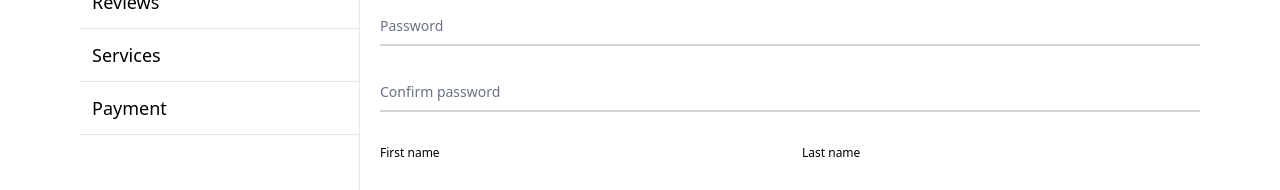
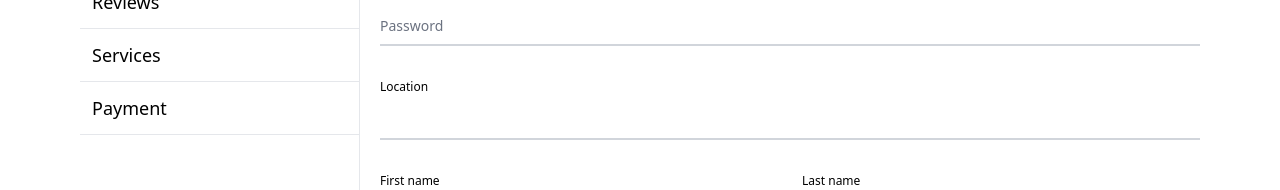
Before and after one commit to brianalegre/No-Free-Toes, a React (Create React App) app in the folder client/: page /profile in a window 1280 px wide. Shown: the part 254-444 px from the top of the page. Built offline with nearby package versions, Linux system fonts and the light colour scheme; no server answers; the HTML template or start-up script is replaced by a standard one.

Commit message:
need to debugg form handler on profile setting

```diff
--- a/client/src/components/UserProfilePage/UserProfilePage.js
+++ b/client/src/components/UserProfilePage/UserProfilePage.js
@@ -10,8 +10,9 @@ const avatarImg = ".././assets/images/man.png";
 
 export default function UserProfilePage() {
   const { loggedInUserId } = useParams();
-  const [loggedInUser, setLoggedInUser] = useState({});
-  console.log("USERID", loggedInUserId);
+  // const [loggedInUser, setLoggedInUser] = useState({});
+  // console.log("USERID", loggedInUserId);
+
   // // CHECK IF LOGGED
   // const isLoggedIn = Auth.loggedIn() ? true : false;
   // // if isLoggedin true then get the user id from the token
@@ -21,12 +22,12 @@ export default function UserProfilePage() {
   // const loggedUserData = Auth.getProfile()
   // // console.log("LOGGED IN DATA ---------", profile)
 
-  const { loading, error, data } = useQuery(QUERY_SINGLE_NORMALUSER, {
+  const { loading, error, data, refetch } = useQuery(QUERY_SINGLE_NORMALUSER, {
     variables: { normalUserId: loggedInUserId },
     fetchPolicy: "no-cache",
   });
 
-  const { email, firstName, lastName, photo } = data?.normalUser || {};
+  const { email, firstName, lastName, photo, location } = data?.normalUser || {};
 
   return (
     <>
@@ -37,10 +38,13 @@ export default function UserProfilePage() {
           <div className="grid grid-cols-1 md:grid-cols-[25%_75%]">
             {/* Tabs */}
             <ProfileTabs
+              loggedInUserId={loggedInUserId}
+              email={email}
               firstName={firstName}
               lastName={lastName}
-              email={email}
-              photo= {photo}
+              photo={photo}
+              location={location}
+              refetch={refetch}
             />
           </div>
         </div>
@@ -50,7 +54,7 @@ export default function UserProfilePage() {
 }
 
 
-  /* <section className="mt-5 md:ml-5 md:mt-0">
-    Form Card template, TODO update to fit needs
-    <ProfileSettings />
+/* <section className="mt-5 md:ml-5 md:mt-0">
+  Form Card template, TODO update to fit needs
+  <ProfileSettings />
 </section> */
--- a/client/src/components/UserProfilePage/subcomponents/ProfileSettings.js
+++ b/client/src/components/UserProfilePage/subcomponents/ProfileSettings.js
@@ -1,7 +1,54 @@
-import React from "react";
+import React, { useState } from "react";
+import { useMutation } from "@apollo/client";
+import { EDIT_NORMALUSER } from "../../../utils/mutations"
 
-export default function ProfileSettings({firstName, lastName, email}) {
+
+export default function ProfileSettings({ loggedInUserId, email, firstName, lastName, location, refetch }) {
     // const { firstName, lastName, email } = serviceUser;
+
+    // CREATE STATE FROM FORM
+    const [userInfo, setUserInfo] = useState({
+        normalUserId: loggedInUserId,
+        email: '',
+        firstName: '',
+        lastName: '',
+        password: '',
+        // photo: '',
+        location: ''
+    })
+
+    // UPDATE STATE
+    const handleUserInput = (event) => {
+        const { name, value } = event.target;
+
+        setUserInfo({
+            ...userInfo,
+            [name]: value,
+        });
+
+    };
+
+    // MUTATION TO EDIT NORMAL USER
+    const [updateProfile, { error, data }] = useMutation(EDIT_NORMALUSER)
+
+    // SUBMIT FORM
+    const handleFormSubmit = async (event) => {
+        event.preventDefault();
+        console.log("USER INFO STATE--------", userInfo)
+
+        try {
+            await updateProfile({
+                variables: {...userInfo},
+            });
+        } catch(error) {
+            console.error(error);
+        }
+    };
+
+    // console.log(updateProfile)
+
+
+    // console.log('CURRENT STATE -----', userInfo)
 
     return (
         // Section div needs wrap each profile component
@@ -13,27 +60,31 @@ export default function ProfileSettings({firstName, lastName, email}) {
                 </h1>
                 <div className="relative z-0 mb-6 w-full group">
                     <label for="floating_email" className="text-xs">Email address</label>
-                    <input type="email" name="floating_email" id="floating_email" className="block py-2.5 px-0 w-full text-sm text-black bg-transparent border-0 border-b-2 border-gray-300 appearance-none dark:text-white dark:border-gray-600 dark:focus:border-blue-500 focus:outline-none focus:ring-0 focus:border-blue-600 peer" placeholder={email} required />
+                    <input onChange={handleUserInput} type="email" name="email" id="floating_email" className="block py-2.5 px-0 w-full text-sm text-black bg-transparent border-0 border-b-2 border-gray-300 appearance-none dark:text-white dark:border-gray-600 dark:focus:border-blue-500 focus:outline-none focus:ring-0 focus:border-blue-600 peer" placeholder={email} required />
                 </div>
                 <div className="relative z-0 mb-6 w-full group">
-                    <input type="password" name="floating_password" id="floating_password" className="block py-2.5 px-0 w-full text-sm text-gray-900 bg-transparent border-0 border-b-2 border-gray-300 appearance-none dark:text-white dark:border-gray-600 dark:focus:border-blue-500 focus:outline-none focus:ring-0 focus:border-blue-600 peer" placeholder=" " required />
+                    <input onChange={handleUserInput} type="password" name="password" id="floating_password" className="block py-2.5 px-0 w-full text-sm text-gray-900 bg-transparent border-0 border-b-2 border-gray-300 appearance-none dark:text-white dark:border-gray-600 dark:focus:border-blue-500 focus:outline-none focus:ring-0 focus:border-blue-600 peer" placeholder=" " required />
                     <label for="floating_password" className="peer-focus:font-medium absolute text-sm text-gray-500 dark:text-gray-400 duration-300 transform -translate-y-6 scale-75 top-3 -z-10 origin-[0] peer-focus:left-0 peer-focus:text-blue-600 peer-focus:dark:text-blue-500 peer-placeholder-shown:scale-100 peer-placeholder-shown:translate-y-0 peer-focus:scale-75 peer-focus:-translate-y-6">Password</label>
                 </div>
-                <div className="relative z-0 mb-6 w-full group">
+                {/* <div className="relative z-0 mb-6 w-full group">
                     <input type="password" name="repeat_password" id="floating_repeat_password" className="block py-2.5 px-0 w-full text-sm text-gray-900 bg-transparent border-0 border-b-2 border-gray-300 appearance-none dark:text-white dark:border-gray-600 dark:focus:border-blue-500 focus:outline-none focus:ring-0 focus:border-blue-600 peer" placeholder=" " required />
                     <label for="floating_repeat_password" className="peer-focus:font-medium absolute text-sm text-gray-500 dark:text-gray-400 duration-300 transform -translate-y-6 scale-75 top-3 -z-10 origin-[0] peer-focus:left-0 peer-focus:text-blue-600 peer-focus:dark:text-blue-500 peer-placeholder-shown:scale-100 peer-placeholder-shown:translate-y-0 peer-focus:scale-75 peer-focus:-translate-y-6">Confirm password</label>
+                </div> */}
+                <div className="relative z-0 mb-6 w-full group">
+                    <label for="floating_location" className="text-xs">Location</label>
+                    <input onChange={handleUserInput} type="text" name="location" id="floating_location" className="block py-2.5 px-0 w-full text-sm text-black bg-transparent border-0 border-b-2 border-gray-300 appearance-none dark:text-white dark:border-gray-600 dark:focus:border-blue-500 focus:outline-none focus:ring-0 focus:border-blue-600 peer" placeholder={location} required />
                 </div>
                 <div className="grid md:grid-cols-2 md:gap-6">
                     <div className="relative z-0 mb-6 w-full group">
-                    <label for="floating_email" className="text-xs">First name</label>
-                    <input type="email" name="floating_email" id="floating_email" className="block py-2.5 px-0 w-full text-sm text-black bg-transparent border-0 border-b-2 border-gray-300 appearance-none dark:text-white dark:border-gray-600 dark:focus:border-blue-500 focus:outline-none focus:ring-0 focus:border-blue-600 peer" placeholder={firstName} required />
+                        <label for="floating_email" className="text-xs">First name</label>
+                        <input onChange={handleUserInput} type="text" name="firstName" id="floating_fn" className="block py-2.5 px-0 w-full text-sm text-black bg-transparent border-0 border-b-2 border-gray-300 appearance-none dark:text-white dark:border-gray-600 dark:focus:border-blue-500 focus:outline-none focus:ring-0 focus:border-blue-600 peer" placeholder={firstName} required />
                     </div>
                     <div className="relative z-0 mb-6 w-full group">
-                    <label for="floating_email" className="text-xs">Last name</label>
-                    <input type="email" name="floating_email" id="floating_email" className="block py-2.5 px-0 w-full text-sm text-black bg-transparent border-0 border-b-2 border-gray-300 appearance-none dark:text-white dark:border-gray-600 dark:focus:border-blue-500 focus:outline-none focus:ring-0 focus:border-blue-600 peer" placeholder={lastName} required />
+                        <label for="floating_email" className="text-xs">Last name</label>
+                        <input onChange={handleUserInput} type="text" name="lastName" id="floating_ln" className="block py-2.5 px-0 w-full text-sm text-black bg-transparent border-0 border-b-2 border-gray-300 appearance-none dark:text-white dark:border-gray-600 dark:focus:border-blue-500 focus:outline-none focus:ring-0 focus:border-blue-600 peer" placeholder={lastName} required />
                     </div>
                 </div>
-                <button type="submit" className="text-white bg-blue-700 hover:bg-blue-800 focus:ring-4 focus:outline-none focus:ring-blue-300 font-medium rounded-lg text-sm w-full sm:w-auto px-5 py-2.5 text-center dark:bg-blue-600 dark:hover:bg-blue-700 dark:focus:ring-blue-800">Submit</button>
+                <button onClick={handleFormSubmit} type="submit" className="text-white bg-blue-700 hover:bg-blue-800 focus:ring-4 focus:outline-none focus:ring-blue-300 font-medium rounded-lg text-sm w-full sm:w-auto px-5 py-2.5 text-center dark:bg-blue-600 dark:hover:bg-blue-700 dark:focus:ring-blue-800">Submit</button>
             </form>
         </section>
     )
--- a/client/src/components/UserProfilePage/subcomponents/ProfileTabs.js
+++ b/client/src/components/UserProfilePage/subcomponents/ProfileTabs.js
@@ -3,7 +3,7 @@ import ProfileSettings from "./ProfileSettings";
 const avatarImg = ".././assets/images/man.png";
 
 
-export default function ProfileTabs({firstName, lastName, email, photo}) {
+export default function ProfileTabs({loggedInUserId, email, firstName, lastName, photo, location, refetch }) {
     const [profileTabs] = useState([
         {
             name: "Profile",
@@ -51,7 +51,13 @@ export default function ProfileTabs({firstName, lastName, email, photo}) {
 
             <div className={currentTab.name === "Profile" ? null : "hidden"}>
                 {/* Form Card template, TODO update to fit needs */}
-                <ProfileSettings firstName={firstName} lastName={lastName} email={email}/>
+                <ProfileSettings email={email}
+                    loggedInUserId={loggedInUserId}
+                    firstName={firstName}
+                    lastName={lastName}
+                    photo={photo}
+                    location={location}
+                    refetch={refetch} />
             </div>
         </>
 
--- a/client/src/utils/mutations.js
+++ b/client/src/utils/mutations.js
@@ -122,6 +122,35 @@ export const DELETE_SERVICECOMMENT = gql`
   }
 `;
 
+// EDIT NORMAL USER
+export const EDIT_NORMALUSER = gql`
+  mutation EditNormalUser(
+    $normalUserId: ID!,
+    $firstName: String,
+    $lastName: String,
+    $email: String,
+    $password: String,
+    $location: String
+    ) {
+  editNormalUser(
+    normalUserId: $normalUserId,
+    firstName: $firstName,
+    lastName: $lastName,
+    email: $email,
+    password: $password,
+    location: $location
+    ) {
+    _id
+    firstName
+    lastName
+    email
+    password
+    location
+  }
+}
+
+`
+
 // export const ADD_NORMALUSER2 = gql`
 // mutation Mutation($firstName: String!, $lastName: String!, $email: String!, $password: String!, $location: String!) {
 //   addNormalUser(firstName: $firstName, lastName: $lastName, email: $email, password: $password, location: $location) {
--- a/client/src/utils/queries.js
+++ b/client/src/utils/queries.js
@@ -35,6 +35,7 @@ query NormalUser($normalUserId: ID!) {
     lastName
     email
     photo
+    location
   }
 }
 `
```
Also changed, not shown: 1 other file (tests, documents, lock files or other folders).
